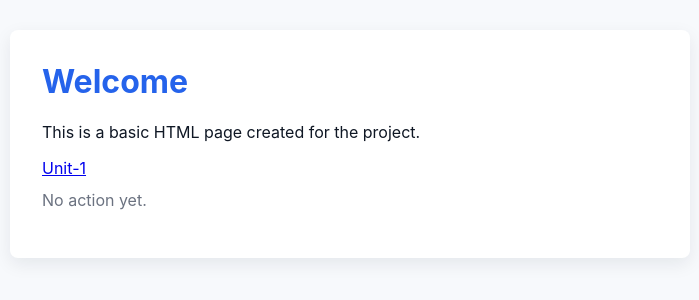
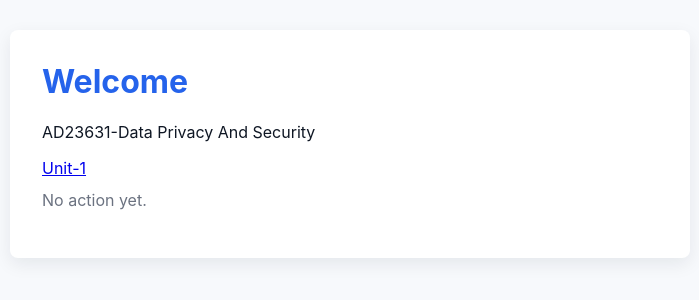
Before and after one commit to sureshkumars1975/Data, a plain HTML site: page index.html in a window 1280 px wide. Shown: the part 256-556 px from the top of the page, without its empty margins (290-989 px from the left). Drawn offline with Linux system fonts and the light colour scheme.

Commit message:
chnges in index1

```diff
--- a/index.html
+++ b/index.html
@@ -9,7 +9,7 @@
   <body>
     <main class="container">
       <h1>Welcome</h1>
-      <p>This is a basic HTML page created for the project.</p>
+      <p>AD23631-Data Privacy And Security</p>
       <a href="unit_1.html">Unit-1</a>
       <p id="message" class="muted">No action yet.</p>
     </main>
```
